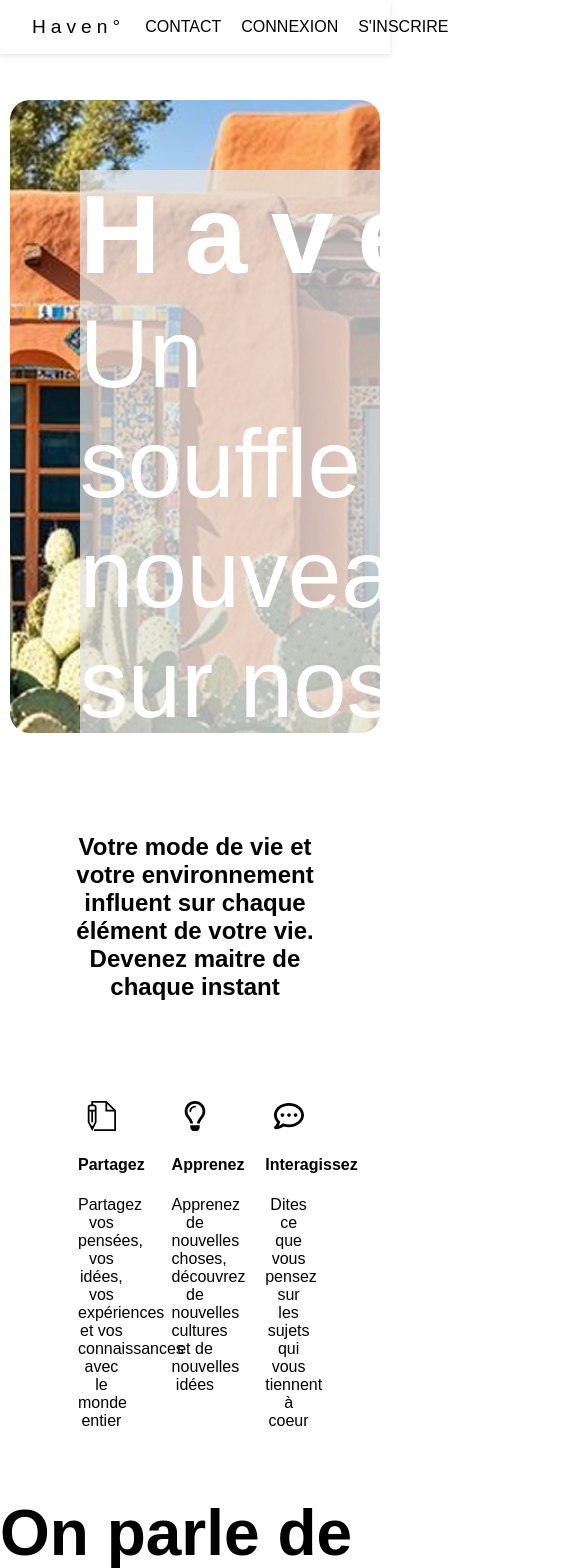
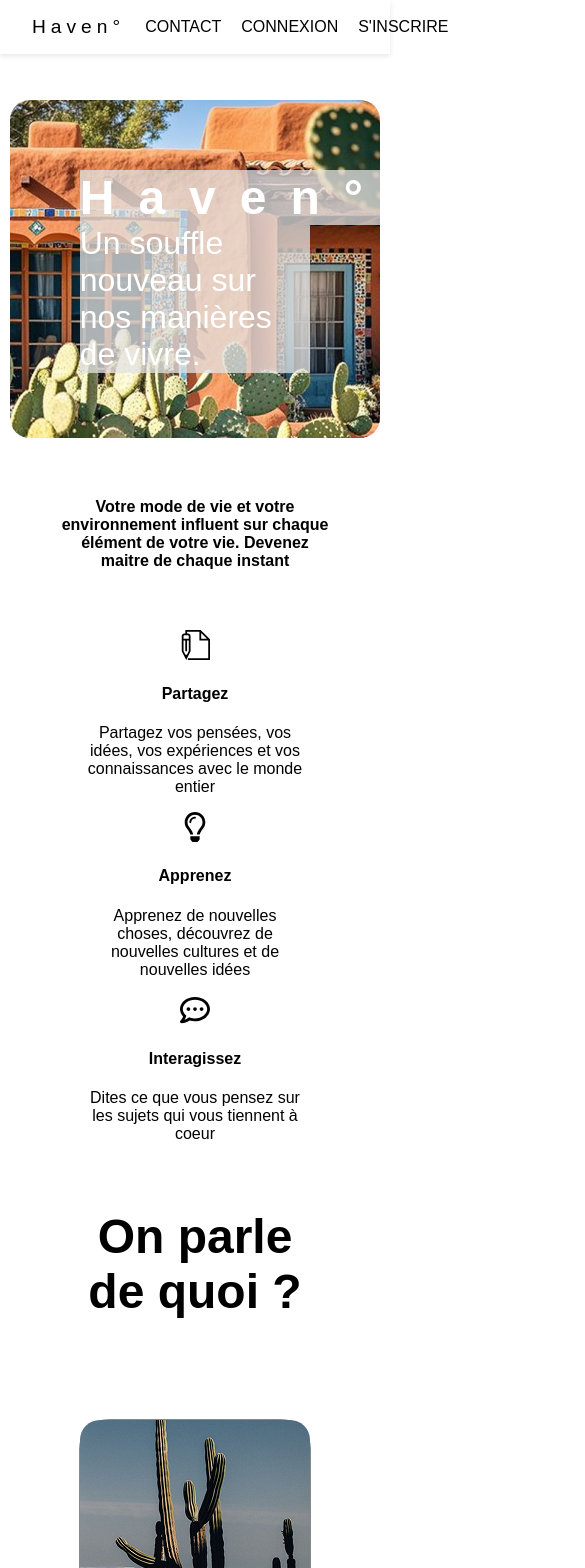
Before and after one commit to KyleAktr/forum, a Next.js app in the folder frontend/: page / in a window 390 px wide. Shown: the top 1568 px of the page, 585 px wide, since content can reach past the window. Built offline with nearby package versions, Linux system fonts and the light colour scheme.

Commit message:
home page responsive

```diff
--- a/frontend/src/styles/components/_footer.scss
+++ b/frontend/src/styles/components/_footer.scss
@@ -2,13 +2,20 @@ footer {
   background-color: rgb(238, 238, 238);
   font-family: "brightglamore";
   margin-top: 50px;
-
+}
 .footer-content {
   display: flex;
   justify-content: space-between;
   width: 90%;
   margin: 0 auto;
   padding: 30px 0;
+
+  @media screen and (max-width: 724px) {
+    display: flex;
+    align-content: center;
+    text-align: center;
+    flex-direction: column;
+  }
 
   .footer-logo {
     a {
@@ -28,6 +35,11 @@ footer {
     display: flex;
     gap: 100px;
 
+    @media screen and (max-width: 724px) {
+      display: flex;
+      justify-content: center;
+    }
+
     a {
       display: flex;
       text-decoration: none;
@@ -36,4 +48,3 @@ footer {
     }
   }
 }
-}
--- a/frontend/src/styles/index.css
+++ b/frontend/src/styles/index.css
@@ -84,6 +84,16 @@ button:hover {
   margin-right: 15px;
 }
 
+.suggestions-list {
+  position: absolute;
+  background: white;
+  border: 1px solid #ccc;
+  width: 100%;
+  list-style: none;
+  margin: 0;
+  padding: 0;
+}
+
 .posts-list {
   width: 70%;
   list-style: none;
@@ -138,28 +148,43 @@ footer {
   font-family: "brightglamore";
   margin-top: 50px;
 }
-footer .footer-content {
+
+.footer-content {
   display: flex;
   justify-content: space-between;
   width: 90%;
   margin: 0 auto;
   padding: 30px 0;
 }
-footer .footer-content .footer-logo a {
+@media screen and (max-width: 724px) {
+  .footer-content {
+    display: flex;
+    align-content: center;
+    text-align: center;
+    flex-direction: column;
+  }
+}
+.footer-content .footer-logo a {
   text-decoration: none;
   color: black;
   font-size: 2rem;
   letter-spacing: 7px;
 }
-footer .footer-content .footer-logo p {
+.footer-content .footer-logo p {
   margin: 20px 0;
   color: grey;
 }
-footer .footer-content .footer-links {
+.footer-content .footer-links {
   display: flex;
   gap: 100px;
 }
-footer .footer-content .footer-links a {
+@media screen and (max-width: 724px) {
+  .footer-content .footer-links {
+    display: flex;
+    justify-content: center;
+  }
+}
+.footer-content .footer-links a {
   display: flex;
   text-decoration: none;
   color: grey;
@@ -310,6 +335,16 @@ footer .footer-content .footer-links a {
   color: white;
   margin-top: 100px;
 }
+@media screen and (max-width: 1200px) {
+  .header {
+    height: 60vh;
+  }
+}
+@media screen and (max-width: 760px) {
+  .header {
+    height: 40vh;
+  }
+}
 
 .header-img {
   position: absolute;
@@ -331,6 +366,16 @@ footer .footer-content .footer-links a {
   color: rgb(255, 255, 255);
   background-color: rgba(227, 227, 227, 0.75);
 }
+@media screen and (max-width: 1200px) {
+  .header-content h1 {
+    font-size: 5rem;
+  }
+}
+@media screen and (max-width: 600px) {
+  .header-content h1 {
+    font-size: 3rem;
+  }
+}
 .header-content h2 {
   font-size: 6rem;
   font-weight: 300;
@@ -338,6 +383,21 @@ footer .footer-content .footer-links a {
   width: -moz-fit-content;
   width: fit-content;
   background-color: rgba(227, 227, 227, 0.75);
+}
+@media screen and (max-width: 1200px) {
+  .header-content h2 {
+    font-size: 3.5rem;
+  }
+}
+@media screen and (max-width: 760px) {
+  .header-content h2 {
+    font-size: 2.5rem;
+  }
+}
+@media screen and (max-width: 600px) {
+  .header-content h2 {
+    font-size: 2rem;
+  }
 }
 .header-content p {
   margin: 0;
@@ -369,19 +429,54 @@ footer .footer-content .footer-links a {
   margin: 100px auto;
   font-size: 1.5rem;
 }
+@media screen and (max-width: 750px) {
+  .body h3 {
+    font-size: 1rem;
+    margin: 60px auto;
+  }
+}
 .body .explain-cards {
   display: flex;
   width: 60%;
   justify-content: space-between;
 }
+@media screen and (max-width: 1000px) {
+  .body .explain-cards {
+    width: 80%;
+  }
+}
+@media screen and (max-width: 700px) {
+  .body .explain-cards {
+    display: flex;
+    flex-direction: column;
+    align-items: center;
+  }
+}
 .body .explain-cards .explain-card {
   width: 20%;
   text-align: center;
+}
+@media screen and (max-width: 1000px) {
+  .body .explain-cards .explain-card {
+    width: 30%;
+  }
+}
+@media screen and (max-width: 700px) {
+  .body .explain-cards .explain-card {
+    width: 70%;
+  }
 }
 .body h2 {
   font-size: 4rem;
   font-weight: 700;
   margin: 50px 0;
+}
+@media screen and (max-width: 700px) {
+  .body h2 {
+    font-size: 3rem;
+    padding: 0 70px;
+    text-align: center;
+  }
 }
 .body .category-cards {
   margin-top: 50px;
@@ -389,10 +484,31 @@ footer .footer-content .footer-links a {
   justify-content: space-between;
   width: 80%;
 }
+@media screen and (max-width: 1200px) {
+  .body .category-cards {
+    display: grid;
+    grid-template-columns: repeat(2, 1fr);
+    grid-template-row: repeat(2, 1fr);
+    gap: 20px;
+  }
+}
+@media screen and (max-width: 590px) {
+  .body .category-cards {
+    grid-template-columns: repeat(1, 1fr);
+    grid-template-row: repeat(4, 1fr);
+  }
+}
 .body .category-cards .category-card {
   border-radius: 30px;
   border: 0.5px solid rgb(137, 137, 137);
   margin-bottom: 200px;
+  align-content: center;
+}
+@media screen and (max-width: 1200px) {
+  .body .category-cards .category-card {
+    width: 230px;
+    margin: 0 auto;
+  }
 }
 .body .category-cards .category-card .category-image {
   border-radius: 20px;
@@ -762,7 +878,28 @@ form .submit {
   background-color: #0056b3;
 }
 
-.user-posts h2 {
+.user-content-container {
+  display: flex;
+  justify-content: space-between;
+  width: 90%;
+  margin: 0 auto;
+  margin-top: 2rem;
+  gap: 2rem;
+}
+.user-content-container .user-posts, .user-content-container .user-comments {
+  flex: 1;
+  width: 100%;
+}
+@media (max-width: 1024px) {
+  .user-content-container {
+    flex-direction: column;
+  }
+  .user-content-container .user-posts, .user-content-container .user-comments {
+    width: 100%;
+  }
+}
+
+.user-posts h2, .user-comments h2 {
   font-family: "brightglamore", sans-serif;
   display: flex;
   justify-content: center;
@@ -770,10 +907,10 @@ form .submit {
   font-size: 3rem;
   margin-top: 4rem;
 }
-.user-posts .posts-list {
+.user-posts .posts-list, .user-posts .comments-list, .user-comments .posts-list, .user-comments .comments-list {
   margin: 0 auto;
 }
-.user-posts .posts-list .post-item {
+.user-posts .posts-list .post-item, .user-posts .comments-list .post-item, .user-comments .posts-list .post-item, .user-comments .comments-list .post-item {
   margin-left: 0;
   margin: 50px 0;
 }
--- a/frontend/src/styles/pages/_home.scss
+++ b/frontend/src/styles/pages/_home.scss
@@ -7,6 +7,13 @@
   overflow: hidden;
   color: white;
   margin-top: 100px;
+
+  @media screen and (max-width: 1200px) {
+    height: 60vh;
+  }
+  @media screen and (max-width: 760px) {
+    height: 40vh;
+  }
 }
 
 .header-img {
@@ -26,6 +33,13 @@
     width: fit-content;
     color: rgb(255, 255, 255);
     background-color: rgba(227, 227, 227, 0.75);
+
+    @media screen and (max-width: 1200px) {
+      font-size: 5rem;
+    }
+    @media screen and (max-width: 600px) {
+      font-size: 3rem;
+    }
   }
 
   h2 {
@@ -34,6 +48,16 @@
     margin: 0;
     width: fit-content;
     background-color: rgba(227, 227, 227, 0.75);
+
+    @media screen and (max-width: 1200px) {
+      font-size: 3.5rem;
+    }
+    @media screen and (max-width: 760px) {
+      font-size: 2.5rem;
+    }
+    @media screen and (max-width: 600px) {
+      font-size: 2rem;
+    }
   }
 
   p {
@@ -67,6 +91,11 @@
     text-align: center;
     margin: 100px auto;
     font-size: 1.5rem;
+
+    @media screen and (max-width: 750px) {
+      font-size: 1rem;
+      margin: 60px auto;
+    }
   }
 
   .explain-cards {
@@ -74,9 +103,25 @@
     width: 60%;
     justify-content: space-between;
 
+    @media screen and (max-width: 1000px) {
+      width: 80%;
+    }
+    @media screen and (max-width: 700px) {
+      display: flex;
+      flex-direction: column;
+      align-items: center;
+    }
+
     .explain-card {
       width: 20%;
       text-align: center;
+
+      @media screen and (max-width: 1000px) {
+        width: 30%;
+      }
+      @media screen and (max-width: 700px) {
+        width: 70%;
+      }
     }
   }
 
@@ -84,6 +129,12 @@
     font-size: 4rem;
     font-weight: 700;
     margin: 50px 0;
+
+    @media screen and (max-width: 700px) {
+      font-size: 3rem;
+      padding: 0 70px;
+      text-align: center;
+    }
   }
 
   .category-cards {
@@ -92,10 +143,27 @@
     justify-content: space-between;
     width: 80%;
 
+    @media screen and (max-width: 1200px) {
+      display: grid;
+      grid-template-columns: repeat(2, 1fr);
+      grid-template-row: repeat(2, 1fr);
+      gap: 20px;
+    }
+
+    @media screen and (max-width: 590px) {
+      grid-template-columns: repeat(1, 1fr);
+      grid-template-row: repeat(4, 1fr);
+    }
     .category-card {
       border-radius: 30px;
       border: 0.5px solid rgb(137, 137, 137);
       margin-bottom: 200px;
+      align-content: center;
+
+      @media screen and (max-width: 1200px) {
+        width: 230px;
+        margin: 0 auto;
+      }
 
       .category-image {
         border-radius: 20px;
```
Also changed, not shown: 1 other file (tests, documents, lock files or other folders). Lines whose indentation alone changed are shown as unchanged.
